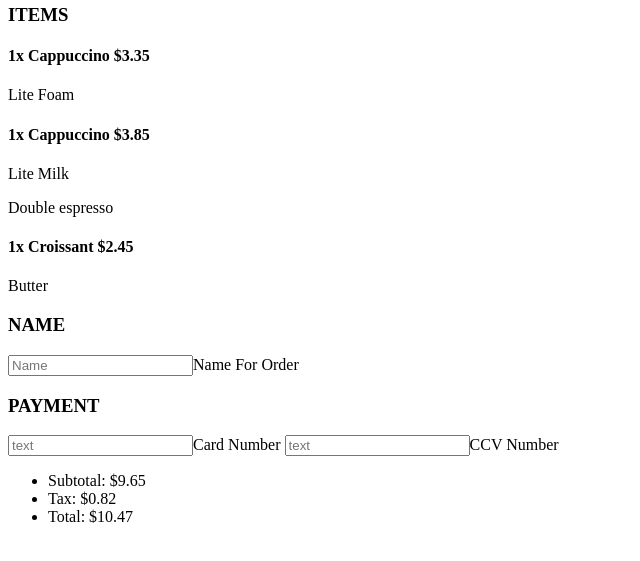
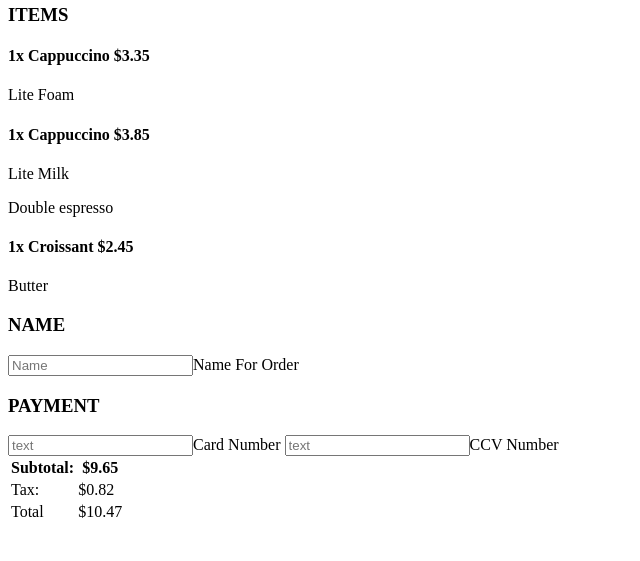
Before and after one commit to cykj40/Coffee-Masters, a plain HTML site: page index.html in a window 1280 px wide. Shown: the part 67-628 px from the top of the page, without its empty margins (0-640 px from the left). Drawn offline with Linux system fonts and the light colour scheme.

Commit message:
Update index.html
used a table instead of <ul>

```diff
--- a/index.html
+++ b/index.html
@@ -34,11 +34,20 @@
     </section>
 <section>
     <div>
-        <ul>
-            <li>Subtotal: $9.65</li>
-            <li>Tax: $0.82</li>
-            <li>Total: $10.47</li>
-        </ul>
+        <table>
+            <tr>
+              <th>Subtotal:</th>
+              <th>$9.65</th>
+            </tr>
+            <tr>
+              <td>Tax:</td>
+              <td>$0.82</td>
+            </tr>
+            <tr>
+              <td>Total</td>
+              <td>$10.47</td>
+            </tr>
+          </table>
     </div>
 </section>
 
```
